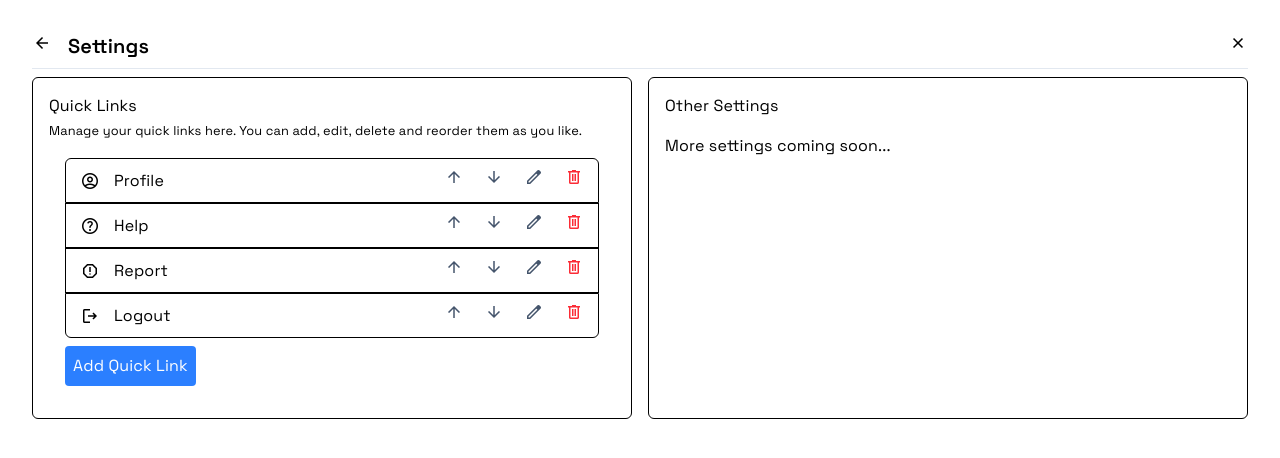
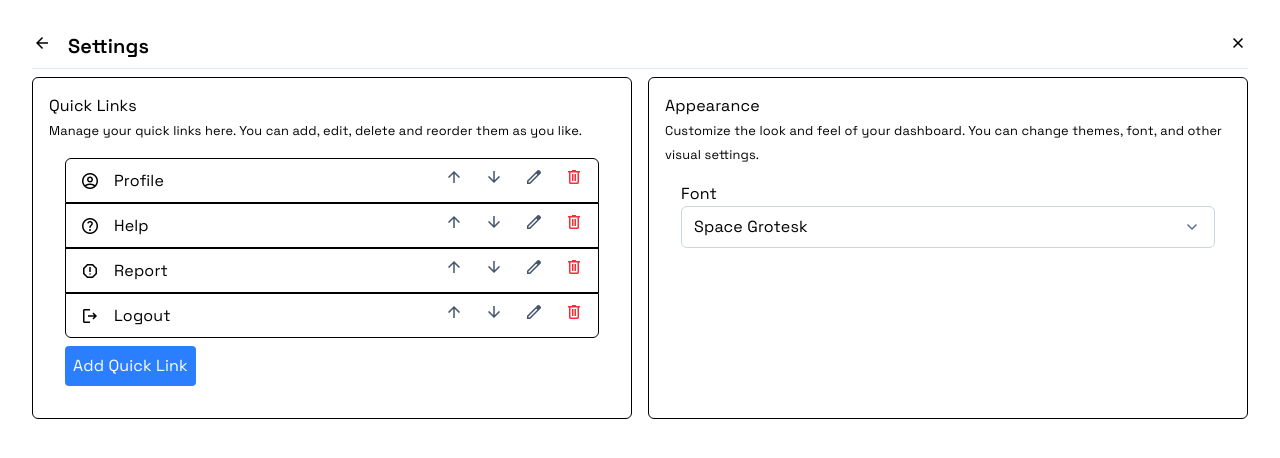
Before and after one commit to B9R9/dashboard-quasar, a React (Vite) app in the folder react-app/: page /settings in a window 1280 px wide. Shown: the top 458 px of the page. Built offline with nearby package versions, Linux system fonts and the light colour scheme.

Commit message:
Implement appearance settings: add FontSelect and SettingsAppearance components, integrate Zustand store for font management, and update index.html for new font styles

```diff
--- a/react-app/index.html
+++ b/react-app/index.html
@@ -10,7 +10,7 @@
     <link rel="preconnect" href="https://fonts.googleapis.com" />
     <link rel="preconnect" href="https://fonts.gstatic.com" crossorigin />
     <link
-      href="https://fonts.googleapis.com/css2?family=JetBrains+Mono:wght@400;600&family=Space+Grotesk:wght@400;500;600;700&display=swap"
+      href="https://fonts.googleapis.com/css2?family=Inter:wght@400;500;600;700&family=JetBrains+Mono:wght@400;600&family=Manrope:wght@400;500;600;700&family=Plus+Jakarta+Sans:wght@400;500;600;700&family=Space+Grotesk:wght@400;500;600;700&display=swap"
       rel="stylesheet"
     />
     <meta name="viewport" content="width=device-width, initial-scale=1.0" />
--- /dev/null
+++ b/react-app/src/components/AppearanceSync.jsx
@@ -0,0 +1,16 @@
+import { useEffect } from 'react'
+
+import useAppearanceStore from '../stores/appearance.store'
+
+export default function AppearanceSync() {
+  const { font, fontOptions } = useAppearanceStore()
+
+  useEffect(() => {
+    const selectedFont = fontOptions.find((option) => option.id === font)
+    if (!selectedFont) return
+
+    document.documentElement.style.setProperty('--font-ui', selectedFont.css)
+  }, [font, fontOptions])
+
+  return null
+}
--- a/react-app/src/main.jsx
+++ b/react-app/src/main.jsx
@@ -1,11 +1,13 @@
 import React from 'react'
 import ReactDOM from 'react-dom/client'
 import { RouterProvider } from 'react-router-dom'
+import AppearanceSync from './components/AppearanceSync'
 import router from './router/router'
 import './index.css'
 
 ReactDOM.createRoot(document.getElementById('root')).render(
   <React.StrictMode>
+    <AppearanceSync />
     <RouterProvider router={router} />
   </React.StrictMode>,
 )
--- /dev/null
+++ b/react-app/src/modules/settings/FontSelect.jsx
@@ -0,0 +1,78 @@
+import React from 'react'
+
+export default function FontSelect({ id, value, options, onChange }) {
+  const [open, setOpen] = React.useState(false)
+  const wrapperRef = React.useRef(null)
+
+  const selected = options.find((f) => f.id === value) ?? options[0]
+
+  React.useEffect(() => {
+    function handleOutsideClick(event) {
+      if (wrapperRef.current && !wrapperRef.current.contains(event.target)) {
+        setOpen(false)
+      }
+    }
+
+    function handleEscape(event) {
+      if (event.key === 'Escape') {
+        setOpen(false)
+      }
+    }
+
+    document.addEventListener('mousedown', handleOutsideClick)
+    document.addEventListener('keydown', handleEscape)
+    return () => {
+      document.removeEventListener('mousedown', handleOutsideClick)
+      document.removeEventListener('keydown', handleEscape)
+    }
+  }, [])
+
+  return (
+    <div ref={wrapperRef} className="relative">
+      <button
+        id={id}
+        type="button"
+        className="w-full rounded-md border border-slate-300 bg-white px-3 py-2 text-left"
+        style={{ fontFamily: selected?.css }}
+        onClick={() => setOpen((prev) => !prev)}
+        aria-haspopup="listbox"
+        aria-expanded={open}
+      >
+        <span className="flex items-center justify-between">
+          <span>{selected?.label}</span>
+          <span className="material-symbols-outlined text-slate-500" aria-hidden>
+            {open ? 'expand_less' : 'expand_more'}
+          </span>
+        </span>
+      </button>
+
+      {open && (
+        <ul
+          className="absolute z-50 mt-2 max-h-60 w-full overflow-auto rounded-md border border-slate-200 bg-white p-1 shadow-lg"
+          role="listbox"
+          aria-labelledby={id}
+        >
+          {options.map((fontOption) => (
+            <li key={fontOption.id}>
+              <button
+                type="button"
+                className={`w-full rounded px-2 py-2 text-left hover:bg-slate-100 ${
+                  fontOption.id === value ? 'bg-slate-100' : ''
+                }`}
+                style={{ fontFamily: fontOption.css }}
+                onClick={() => {
+                  onChange(fontOption.id)
+                  setOpen(false)
+                }}
+                role="option"
+                aria-selected={fontOption.id === value}
+              >
+                {fontOption.label}
+              </button>
+            </li>
+          ))}
+        </ul>
+      )}
+    </div>
+  )
+}
--- /dev/null
+++ b/react-app/src/modules/settings/SettingsAppearance.jsx
@@ -0,0 +1,22 @@
+import useAppearanceStore from '../../stores/appearance.store'
+import FontSelect from './FontSelect'
+
+export default function SettingsAppearance() {
+  const { font, fontOptions, setFont } = useAppearanceStore()
+
+  return (
+    <div className="settings-appearance">
+      <h3 className="settings-appearance__title">Appearance</h3>
+      <small className="settings-appearance__description">
+        Customize the look and feel of your dashboard. You can change themes, font, and other visual
+        settings.
+      </small>
+      <div className="settings-appearance__option p-4">
+        <label htmlFor="font-select" className="settings-appearance__option-label">
+          Font
+        </label>
+        <FontSelect id="font-select" value={font} options={fontOptions} onChange={setFont} />
+      </div>
+    </div>
+  )
+}
--- a/react-app/src/pages/Settings.jsx
+++ b/react-app/src/pages/Settings.jsx
@@ -1,3 +1,4 @@
+import SettingsAppearance from '../modules/settings/SettingsAppearance'
 import SettingsQuickLinks from '../modules/settings/SettingsQuickLinks'
 
 export default function Settings() {
@@ -25,8 +26,7 @@ export default function Settings() {
             <SettingsQuickLinks />
           </div>
           <div className="settings-page__content flex flex-col gap-4 border rounded-md p-4">
-            <h3 className="settings-page__subtitle">Other Settings</h3>
-            <p className="settings-page__text">More settings coming soon...</p>
+            <SettingsAppearance />
           </div>
         </div>
       </div>
--- /dev/null
+++ b/react-app/src/stores/appearance.store.js
@@ -0,0 +1,24 @@
+import { create } from 'zustand'
+import { persist } from 'zustand/middleware'
+
+const fontOptions = [
+  { id: 'inter', label: 'Inter', css: "'Inter', sans-serif" },
+  { id: 'jakarta', label: 'Plus Jakarta Sans', css: "'Plus Jakarta Sans', sans-serif" },
+  { id: 'manrope', label: 'Manrope', css: "'Manrope', sans-serif" },
+  { id: 'space-grotesk', label: 'Space Grotesk', css: "'Space Grotesk', sans-serif" },
+]
+
+export default create(
+  persist(
+    (set) => ({
+      theme: 'light',
+      font: 'space-grotesk',
+      fontOptions: fontOptions,
+      setTheme: (theme) => set({ theme }),
+      setFont: (font) => set({ font }),
+    }),
+    {
+      name: 'appearance',
+    },
+  ),
+)
```
